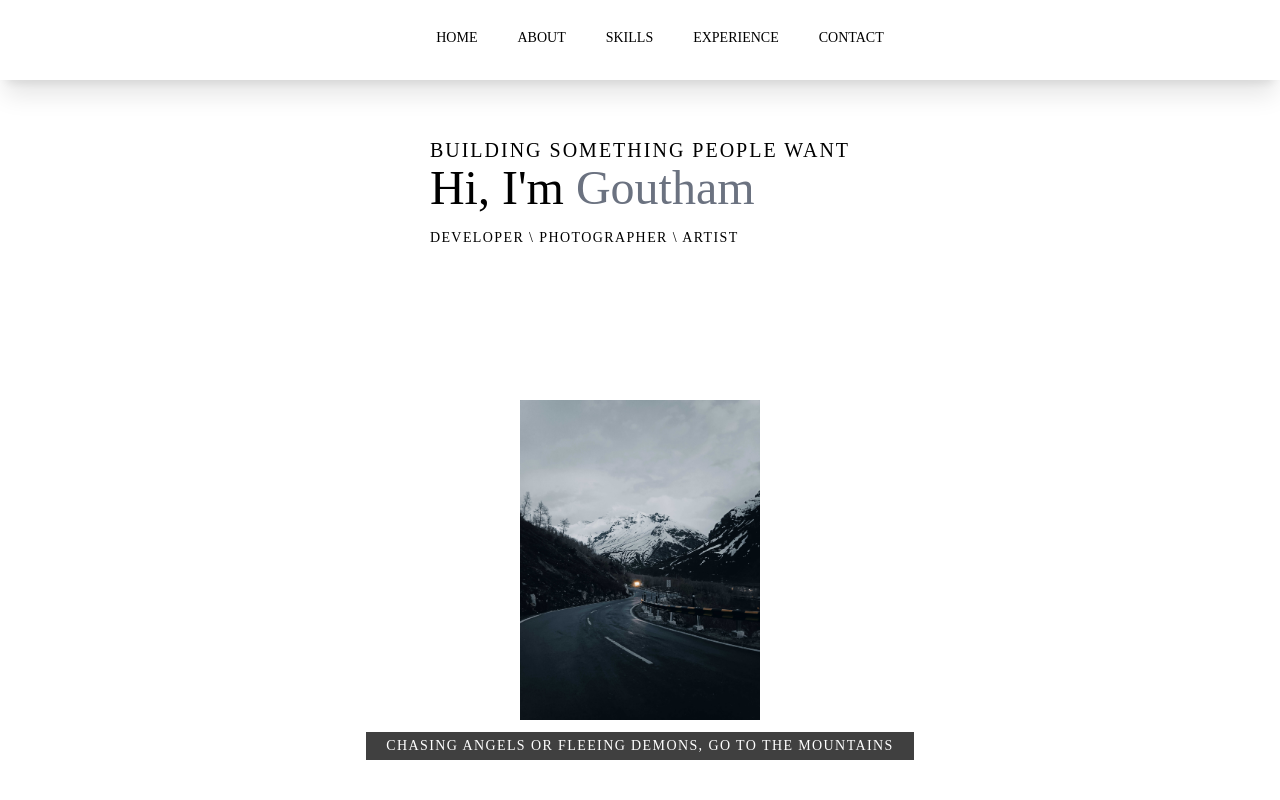
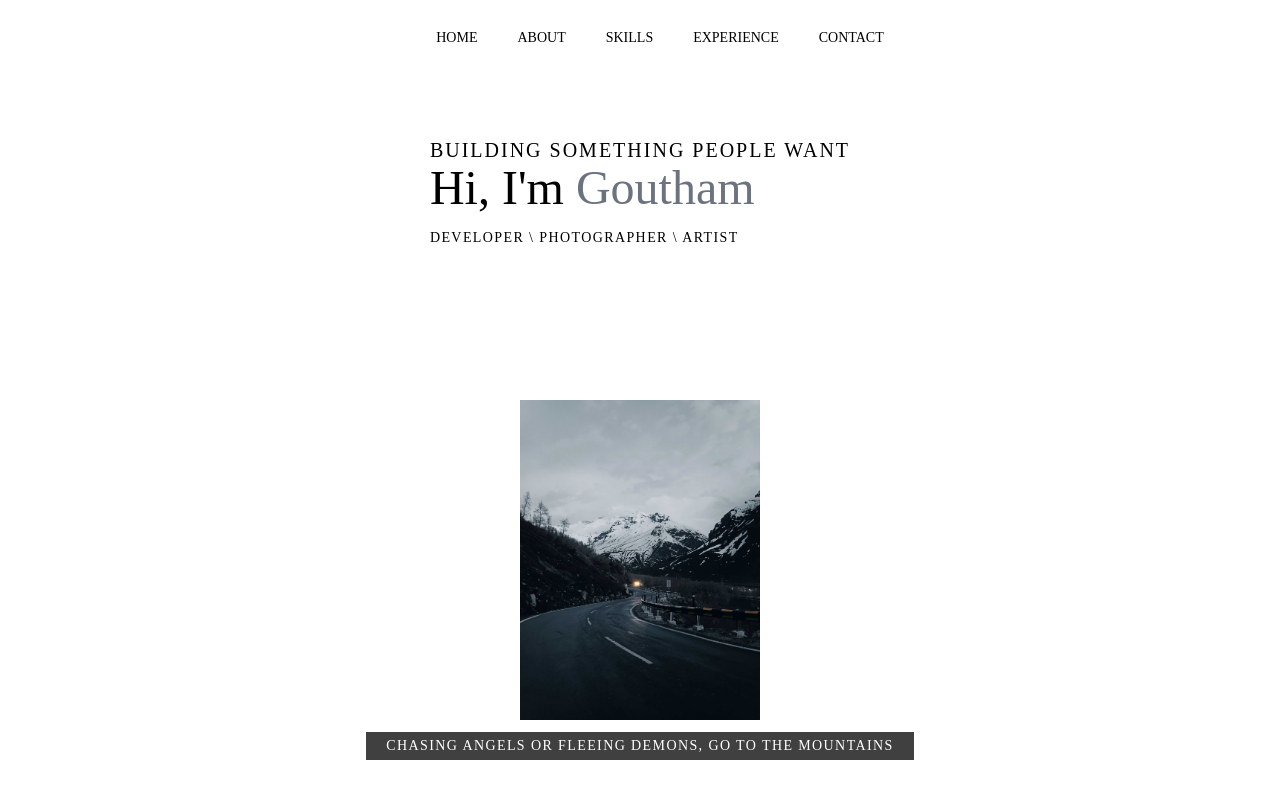
Before and after one commit to gouthamsrikar/gouthamsrikar.github.io, a React (Create React App) app: page / in a window 1280 px wide. Shown: the top 800 px of the page. Built offline with nearby package versions, Linux system fonts and the light colour scheme; a web font is replaced by a local one.

Commit message:
minor changes

```diff
--- a/src/components/Experience.tsx
+++ b/src/components/Experience.tsx
@@ -15,12 +15,12 @@ const Experience = () => {
             <div className='py-2 items-stretch'></div>
 
             <div className='grid-cols-3 grid my-7 px-8'>
+                <ExperienceItem org='Equal' position='SDE-1' skills={["flutter", "java"]} info='Worked on Equal Identity Gateway' link="https://www.equal.in/" timeline='SEP 2023 - PRESENT' />
+                <ExperienceItem org='Emint 1729' position='SDE-1' skills={["flutter",]} info='Worked on Emint mobile application and Main website' link="https://www.emint.co.in/" timeline='DEC 2022 - AUG 2023' />
+                <ExperienceItem org='Kindly Health (YC W22)' position='SDE INTERN' skills={["flutter", "react",]} info='Worked on KindlyHis mobile application' link="https://www.kindlyhealth.com/" timeline='OCT 2022 - DEC 2022' />
+                <ExperienceItem org='Tezsure' position='SDE INTERN' skills={["flutter", "c++"]} info='Part of the naan wallet 2.0 team and worked on various features including nft gallery,tezos news etc.' link="https://tezsure.com/" timeline='JULY 2021 - OCT 2022' />
+                <ExperienceItem org='Credito' position='SDE INTERN' skills={["flutter", "firebase", "go"]} info='Developed the MVP credito app for sharing credit card with friends' link="https://farmako.in" timeline='DEC 2021 - JAN 2022' />
                 <ExperienceItem org='Farmako Healthcare (YC S20)' position='SDE INTERN' skills={["flutter", "go"]} info='Worked on Clinic and Digital Lab Apps' link="https://farmako.in" timeline='JUN 2021 - MAR 2022' />
-                <ExperienceItem org='Credito' position='SDE INTERN' skills={["flutter", "firebase", "go"]} info='Developed the MVP credito app for sharing credit card with friends' link="https://farmako.in" timeline='DEC 2021 - JAN 2022' />
-                <ExperienceItem org='Tezsure' position='SDE INTERN' skills={["flutter", "c++"]} info='Part of the naan wallet 2.0 team and worked on various features including nft gallery,tezos news etc.' link="https://tezsure.com/" timeline='JULY 2021 - OCT 2022' />
-                <ExperienceItem org='Kindly Health (YC W22)' position='SDE INTERN' skills={["flutter", "react",]} info='Worked on KindlyHis mobile application' link="https://www.kindlyhealth.com/" timeline='OCT 2022 - DEC 2022' />
-                <ExperienceItem org='Emint 1729' position='SDE-1' skills={["flutter",]} info='Worked on Emint mobile application and Main website' link="https://www.emint.co.in/" timeline='DEC 2022 - AUG 2023' />
-                <ExperienceItem org='Equal' position='SDE-1' skills={["flutter", "java"]} info='Worked on Equal Identity Gateway' link="https://www.equal.in/" timeline='SEP 2023 - PRESENT' />
             </div>
 
             {/* <div className='w-full h-14 object-contain'>
--- a/src/components/NavBar.tsx
+++ b/src/components/NavBar.tsx
@@ -18,7 +18,8 @@ const NavBar = (props: NavBarProps) => {
 
 
     return (
-        <div className='fixed w-full h-20 transition-shadow duration-1000 hover:shadow-xl z-[100] items-center bg-white'>
+        <div className='flex justify-center'>
+            <div className='fixed w-1/2 h-20 rounded-b-full transition-shadow duration-1000 hover:shadow-xl z-[100] items-center bg-white'>
                 <div className='h-full'>
 
                     <ul className='hidden md:flex justify-center px-5 py-7'>
@@ -107,6 +108,8 @@ const NavBar = (props: NavBarProps) => {
 
 
             </div>
+        </div>
+
     )
 }
 
```
Lines whose indentation alone changed are shown as unchanged.
